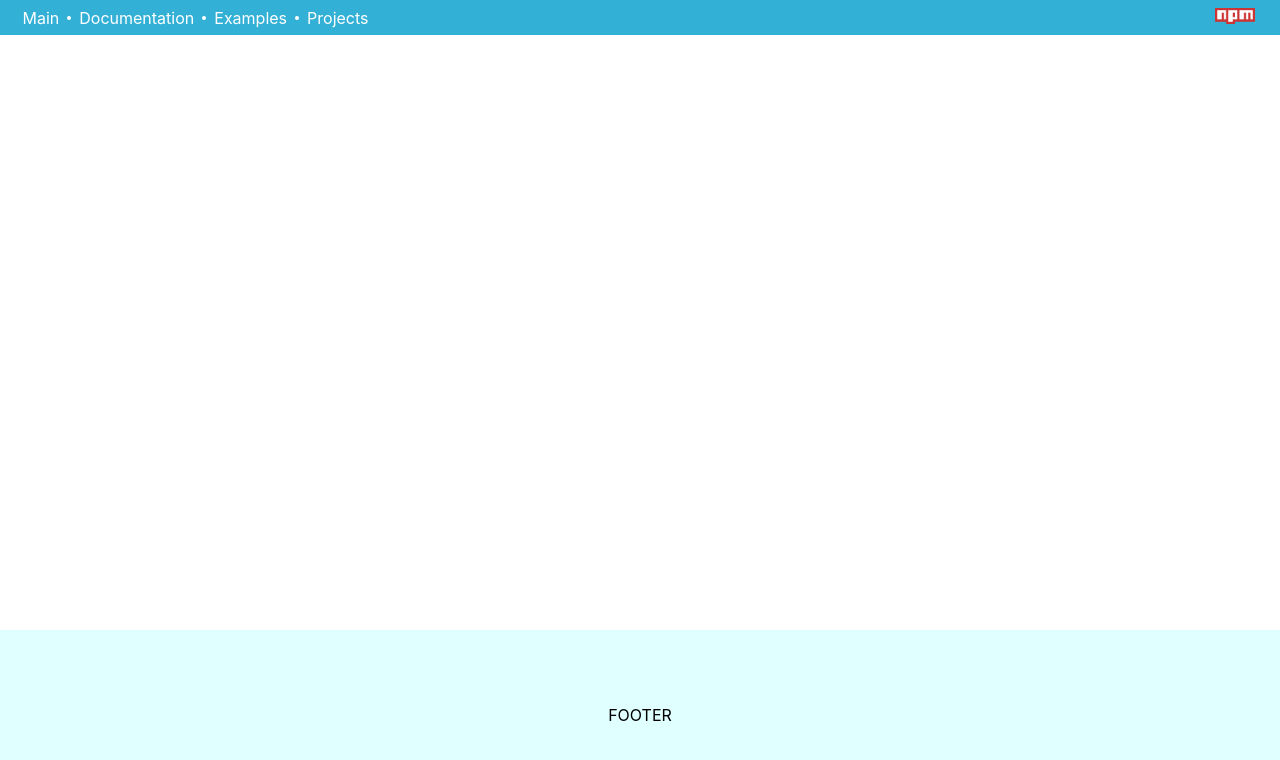
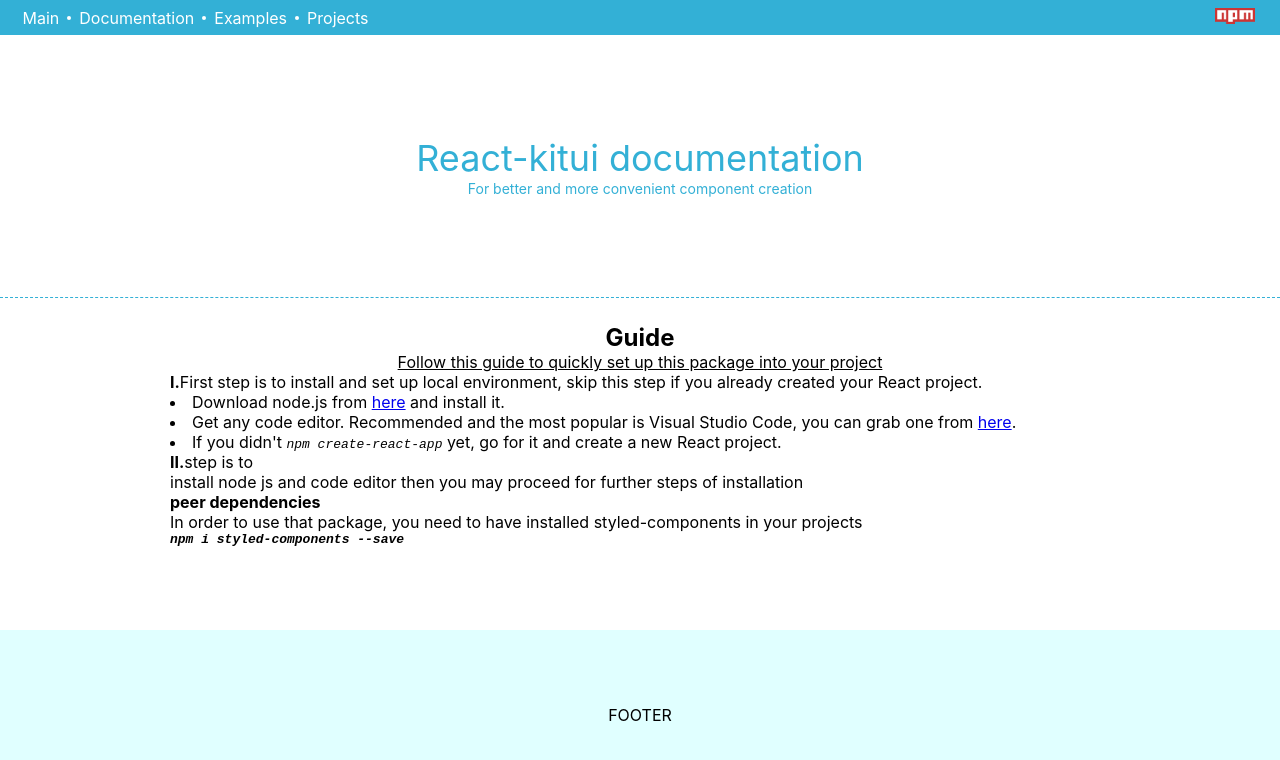
Before and after one commit to klauza/r-kitui-npm-package, a React (Create React App) app in the folder example/: page /#/ in a window 1280 px wide. Shown: the top 760 px of the page. Built offline with nearby package versions, Linux system fonts and the light colour scheme.

Commit message:
changed folder structure

```diff
--- a/example/src/Home.js
+++ /dev/null
@@ -1,11 +0,0 @@
-import React from 'react'
-
-const Home = () => {
-  return (
-    <div>
-      Home page
-    </div>
-  )
-}
-
-export default Home
--- a/example/src/Documentation.js
+++ b/example/src/components/Documentation.js
@@ -1,7 +1,7 @@
 import React, {Fragment, useState} from 'react';
 import styled from 'styled-components';
 import Hero from './Hero';
-import { TestComponent, JustButton, NormalButton, NormalButtonWithProps } from './reactComponentLib';
+import { TestComponent, JustButton, NormalButton, NormalButtonWithProps } from '../reactComponentLib';
 
 const TheBtn = styled(NormalButton)`
   color: orange;
@@ -56,9 +56,6 @@ const Documentation = () => {
     if(targ === lastOpen) return
 
     setIsOpen(prevState => ({...prevState, [targ]: true, [lastOpen]: false }) );
-
-    // open
-    // setIsOpen(prevState => ({...prevState, [targ]: true }) );
 
     setLastOpen(targ);
   }
--- a/example/src/Hero.js
+++ b/example/src/components/Hero.js
@@ -3,7 +3,7 @@ import styled from 'styled-components';
 
 const HeroContainer = styled.div`
   padding: 100px 0;
-  margin: 36px 0 auto;
+  margin: 36px auto 0 auto;
   width: 100%;
   text-align: center;
   background-color: #fff;
--- /dev/null
+++ b/example/src/components/Home.js
@@ -0,0 +1,62 @@
+import React, {Fragment} from 'react';
+import styled from 'styled-components';
+import Hero from './Hero';
+
+const Wrapper = styled.div`
+  display: flex; flex-direction: column;
+  justify-content: center;
+  /* align-items: flex-start; */
+  width: 60em;
+  max-width: 100%;
+  padding: 0 10px;
+  margin: 0 auto;
+
+  h2{
+    margin-top: 25px;
+    text-align: center;
+  }
+  ul > li{
+    list-style: inside;
+  }
+`
+const Home = () => {
+  return (
+    <Fragment>
+      <Hero />
+      <Wrapper>
+        <h2>Guide</h2>
+        <p style={{textAlign: 'center', textDecoration: 'underline'}}>Follow this guide to quickly set up this package into your project</p>
+
+        <div>
+          <p>
+            <strong>I.</strong>
+            First step is to install and set up local environment, skip this step if you already created your React project.
+            <ul>
+              <li>Download node.js from <a href="#">here</a> and install it.</li>
+              <li>Get any code editor. Recommended and the most popular is Visual Studio Code, you can grab one from <a href="#">here</a>.</li>
+              <li>If you didn't <i style={{fontFamily: 'monospace'}}>npm create-react-app</i> yet, go for it and create a new React project.</li>
+            </ul>
+          </p>
+        </div>
+
+        <div>
+        <p>
+          <strong>II.</strong>
+          step is to
+        </p>
+        </div>
+
+        install node js
+        and code editor
+        then you may proceed for further steps of installation
+
+        <strong>peer dependencies</strong>
+        In order to use that package, you need to have installed styled-components in your projects
+        <strong style={{fontFamily: 'monospace'}}><i>npm i styled-components --save</i></strong>
+
+      </Wrapper>
+    </Fragment>
+  )
+}
+
+export default Home
--- a/example/src/Navbar.js
+++ b/example/src/components/Navbar.js
@@ -1,7 +1,7 @@
 import React from 'react';
 import styled from 'styled-components';
 import { Link } from 'react-router-dom';
-import NpmImage from './media/npm.png';
+import NpmImage from '../media/npm.png';
 
 const Wrapper = styled.div`
   z-index: 99;
```
Also changed, not shown: example/src/App.tsx (+4 -4 lines), example/src/components/Footer.js (renamed from example/src/Footer.js).
